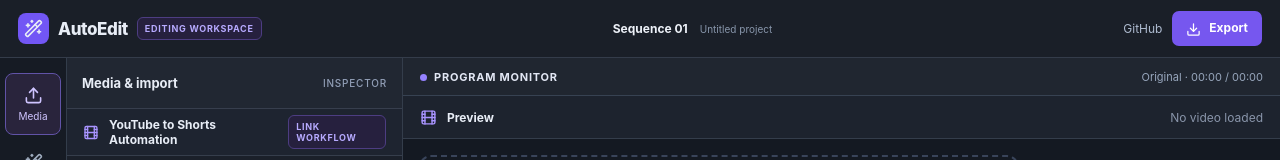
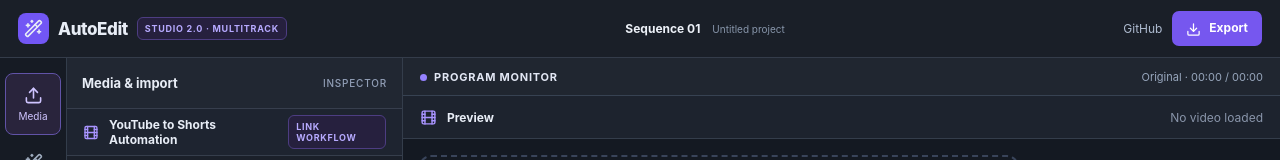
Before and after one commit to braie-aep/Autoedits, a React (Vite) app: page / in a window 1280 px wide. Shown: the top 160 px of the page. Built offline with nearby package versions, Linux system fonts and the light colour scheme.

Commit message:
Make the rebuilt multitrack workspace version unmistakable

```diff
--- a/src/main.jsx
+++ b/src/main.jsx
@@ -324,7 +324,7 @@ try{
 }catch(e){setMessage('Export failed: '+e.message+' — Try a shorter H.264 MP4 in desktop Chrome.')}finally{if(exportVideoEl){exportVideoEl.pause();exportVideoEl.removeAttribute('src');exportVideoEl.load()}if(recorder&&recorder.state!=='inactive')recorder.stop();stream?.getTracks().forEach(t=>t.stop());if(ctx)await ctx.close().catch(()=>{});setBusy(false)}
 }
 return <div className="app editor-app">
-<header className="editor-topbar"><div className="logo"><span className="logoicon"><WandSparkles size={19}/></span> AutoEdit <span className="version">EDITING WORKSPACE</span></div><div className="editor-project"><strong>Sequence 01</strong><small>{file?file.name:"Untitled project"}</small></div><div className="editor-actions"><a href="https://github.com/braie-aep/Autoedits" target="_blank" rel="noreferrer">GitHub</a><button className="top-export" type="button" onClick={()=>setEditorTool('export')}><Download size={15} style={{verticalAlign:'middle',marginRight:5}}/> Export</button></div></header>
+<header className="editor-topbar"><div className="logo"><span className="logoicon"><WandSparkles size={19}/></span> AutoEdit <span className="version">STUDIO 2.0 · MULTITRACK</span></div><div className="editor-project"><strong>Sequence 01</strong><small>{file?file.name:"Untitled project"}</small></div><div className="editor-actions"><a href="https://github.com/braie-aep/Autoedits" target="_blank" rel="noreferrer">GitHub</a><button className="top-export" type="button" onClick={()=>setEditorTool('export')}><Download size={15} style={{verticalAlign:'middle',marginRight:5}}/> Export</button></div></header>
 <main className="editor-workspace">
 <nav className="tool-rail" aria-label="Editor panel navigation">
 <button type="button" className={editorTool==='media'?'active':''} aria-pressed={editorTool==='media'} title="Media" onClick={()=>setEditorTool('media')}><Upload size={19}/><span>Media</span></button>
```
